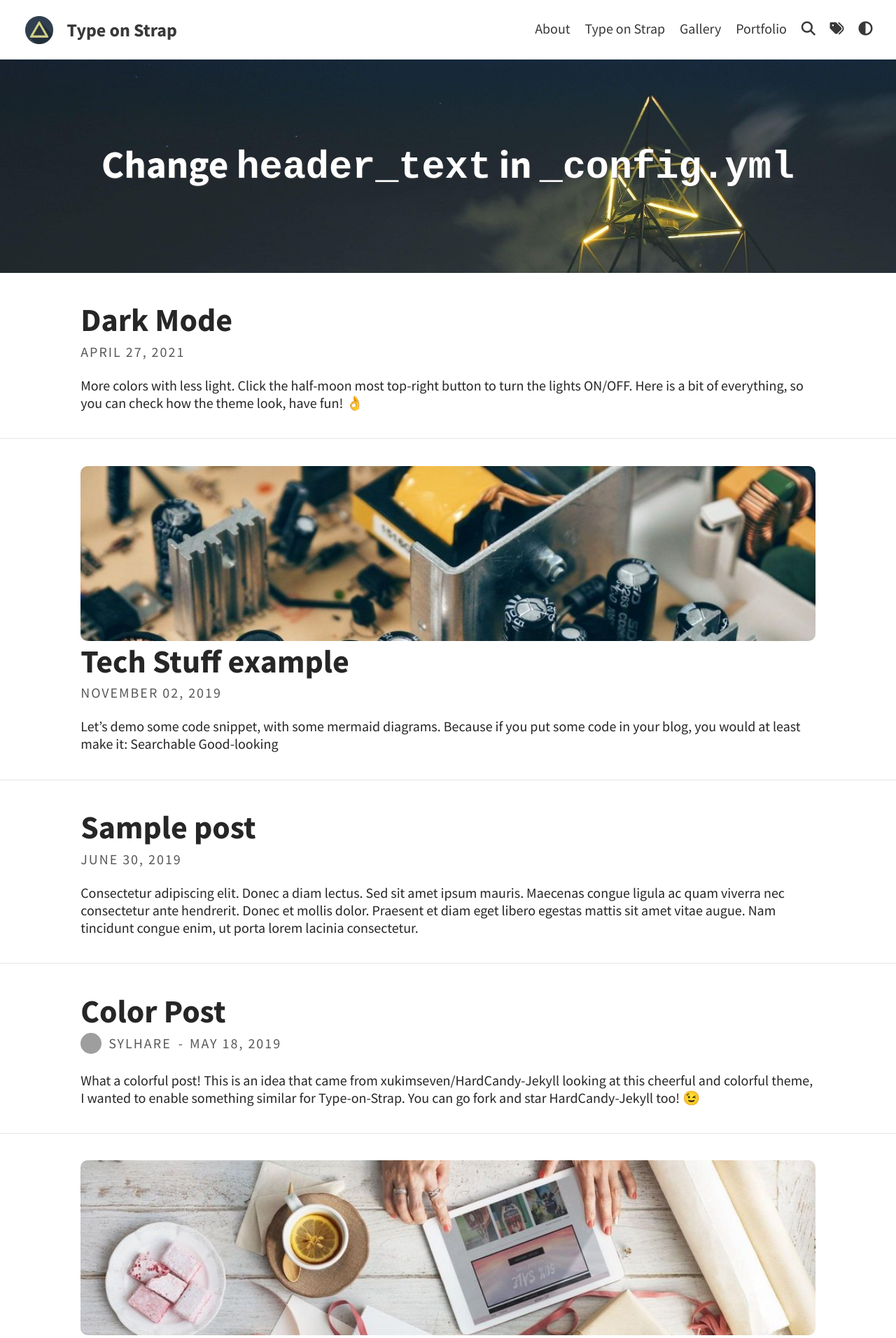
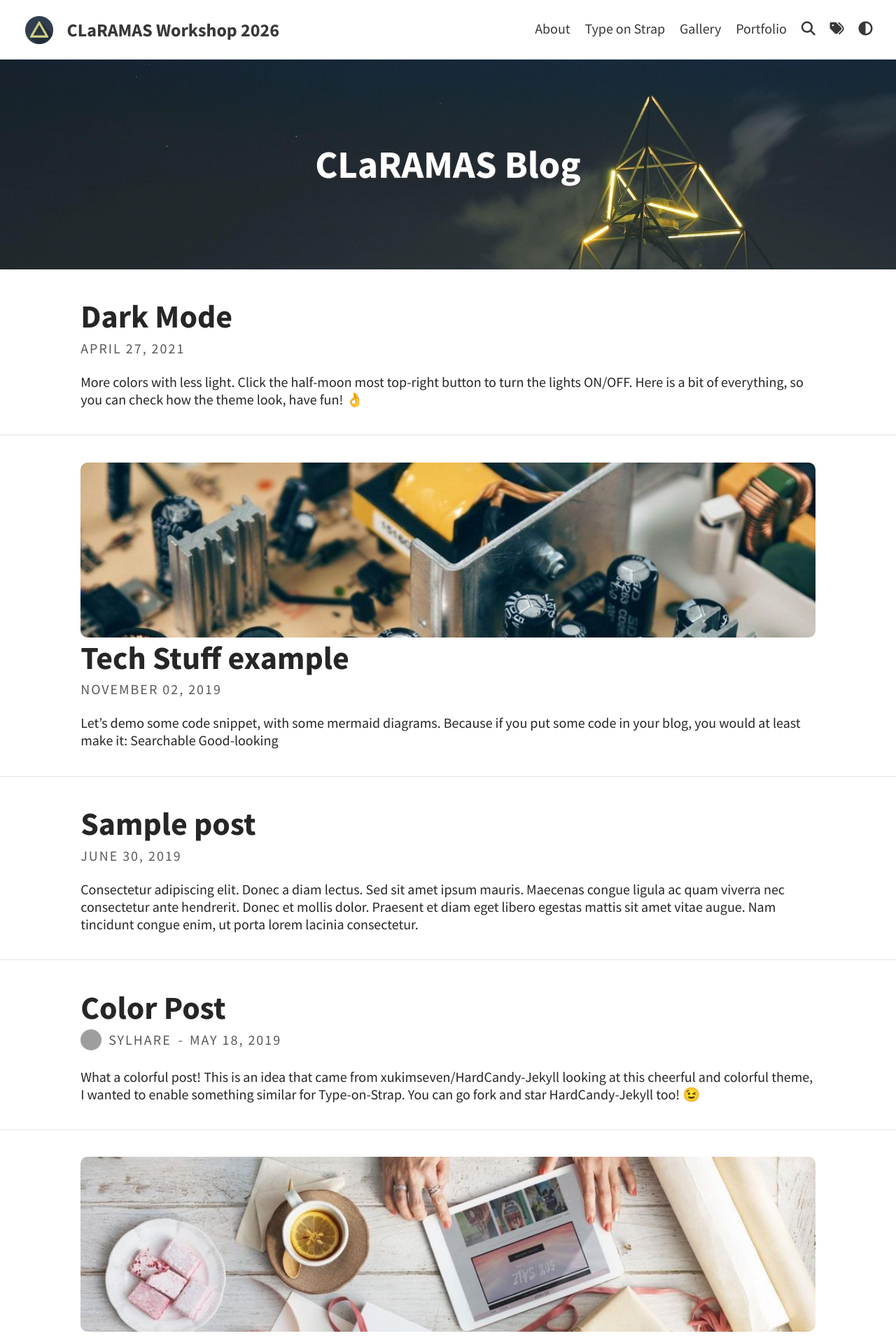
Before and after one commit to CLaRAMAS-workshop/claramas2026, a Jekyll site: the page built from index.html, in a window 1280 px wide. Shown: the top 1912 px of the page at 70% size. Built offline with Jekyll 4.4.1, drawn with Linux system fonts in a browser that asks for light colours; a script that is not in the unit is left out; the list of posts is cut into pages by our own code; some of the changed text lies outside the part shown; grey boxes are pictures that could not be loaded.

Commit message:
boot config

```diff
--- a/_config.yml
+++ b/_config.yml
@@ -1,15 +1,15 @@
 # SITE CONFIGURATION
-baseurl: "/Type-on-Strap"
-url: "https://sylhare.github.io"
+baseurl: ""
+url: "https://CLaRAMAS-workshop.github.io"
 
 # THEME-SPECIFIC CONFIGURATION
-title: Type on Strap                                    # site's title
-description: "A website with blog posts and pages"      # used by search engines
+title: CLaRAMAS Workshop 2026                                    # site's title
+description: "Workshop on Causal Learning and Reasoning in Agents and MultiAgent Systems"      # used by search engines
 avatar: assets/img/triangle.png                         # Empty for no avatar in navbar
 favicon: assets/favicon.ico                             # Icon displayed in the tab
 
 # Header and footer text
-header_text: Change <code>header_text</code> in <code>_config.yml</code>  # Change Blog header text
+header_text: CLaRAMAS Blog  # Change Blog header text
 header_feature_image: assets/img/header/triangular.jpeg
 header_feature_image_responsive: true
 footer_text: >
@@ -30,7 +30,7 @@ cookie_consent: false                                   # To respect the usage o
 color_theme: auto                                       # auto, dark or light
 
 # PAGINATION
-paginate: 5
+paginate: 10
 paginate_path: "/blog/page:num"
 
 # PORTFOLIO
```
Also changed, not shown: 1 other file.
